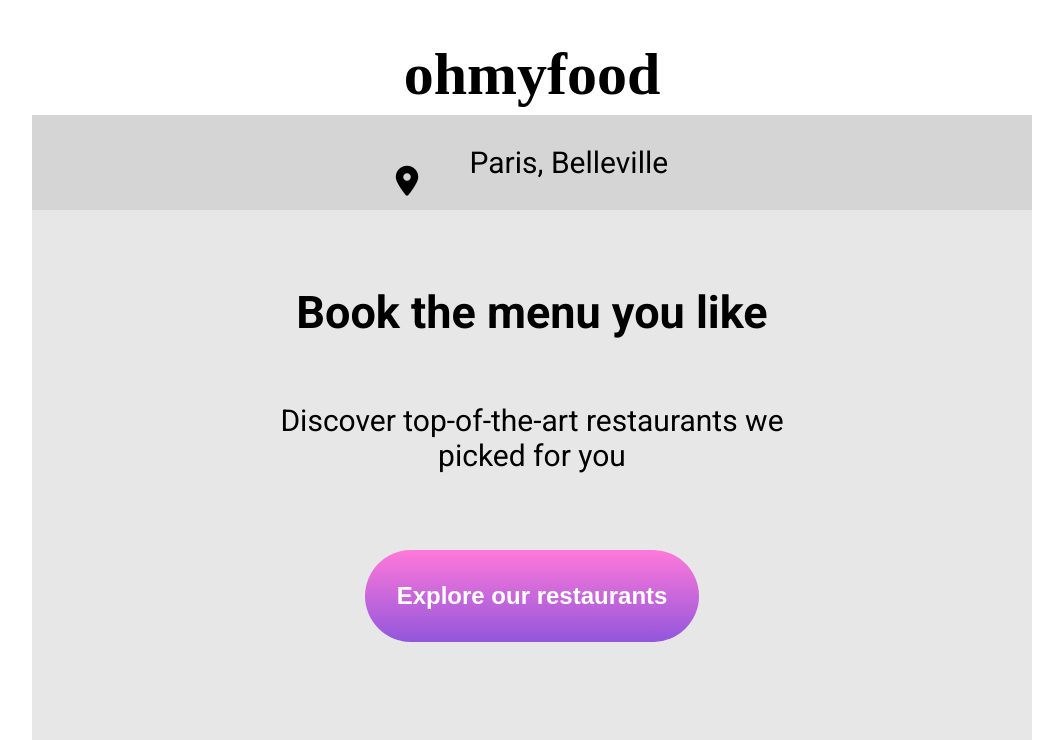
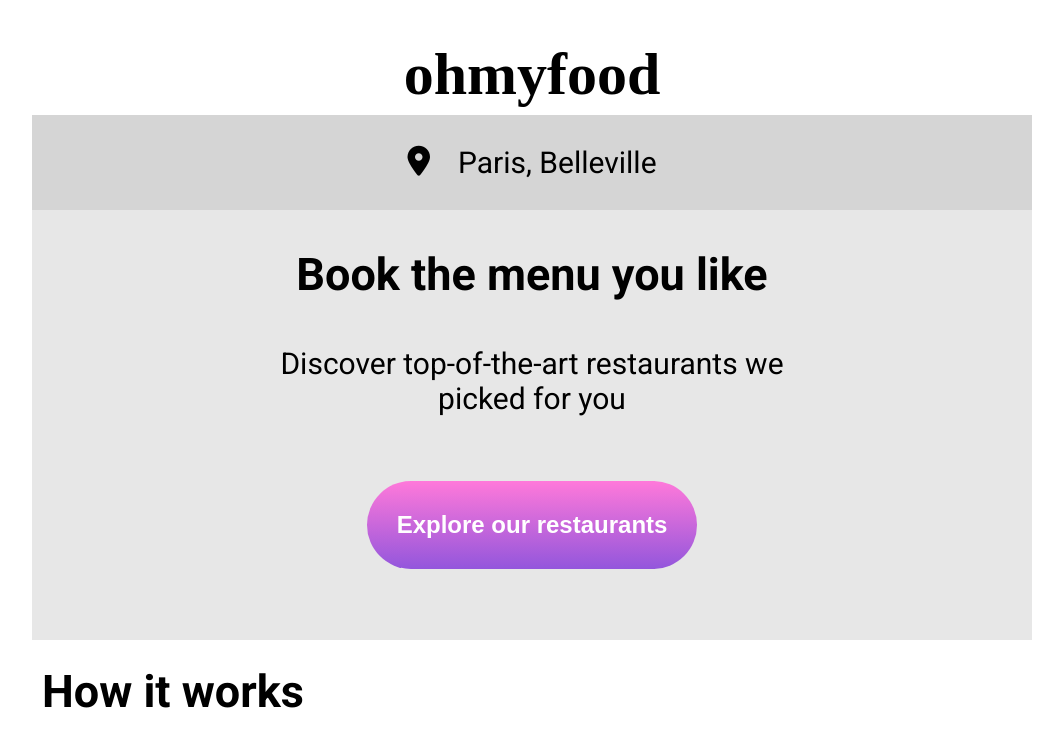
Before and after one commit to chrisvangroll/projectThree, a plain HTML site: page index.html in a window 1280 px wide. Shown: the top 740 px of the page, without its empty margins (108-1171 px from the left). Drawn offline with Linux system fonts and the light colour scheme; a web font is replaced by a local one.

Commit message:
Made section one responsive for full screen

```diff
--- a/scss/layout/_form.scss
+++ b/scss/layout/_form.scss
@@ -20,19 +20,33 @@ body{
                 justify-content: center;
                 i{
                     margin: 4vw 4vw 0vw 0vw;
+                    @media (min-width: 1000px){
+                        margin: 31px 28px 0vw 0vw;
+                    }
                 }
             }
             .discover{
                 text-align: center;
                 padding: 3vw 2vw 8vw 2vw;
+                @media (min-width: 1000px) {
+                    padding: 0 2vw 71px 2vw;
+                }
+
                 h2{
                     margin-bottom: 5vw;
+                    @media(min-width: 1000px){
+                        margin-bottom: 45px;
+                    }
                 }
                 p{
                     margin: 0px;
                 }
                 button{
                     @include buttonStyles;
+                    @media (min-width: 1000px){
+                        padding: 30px;
+                        margin-top: 65px;
+                    }
                 }
 
             }
@@ -40,6 +54,9 @@ body{
         .sectionTwo{
             h2{
                 margin-left: 3vw;
+                @media(min-width: 1000px){
+                    margin: 25px 0px 25px 10px;
+                }
             }
             div{
                 background-color: $bkgroundcolor;
@@ -94,6 +111,7 @@ body{
                 display: flex;
                 flex-flow: row wrap;
                 padding-bottom: 10px;
+                margin-top: 45px;
             }
 
             .restaurantHeader{
```
Also changed, not shown: scss/styles.css, 1 other file.
